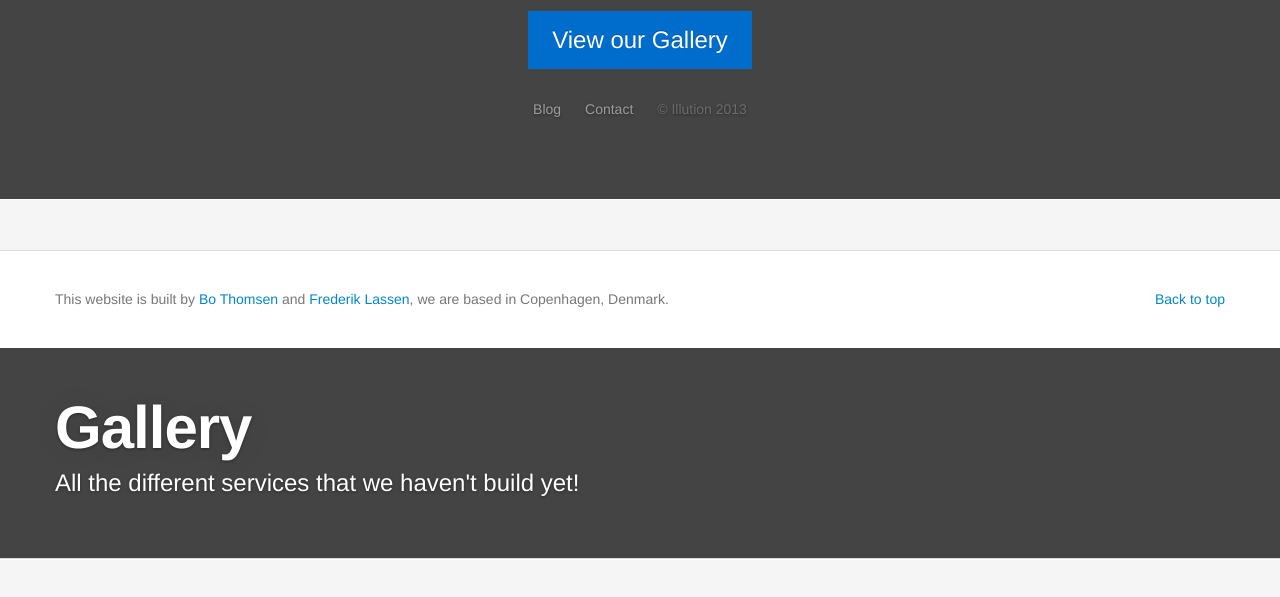
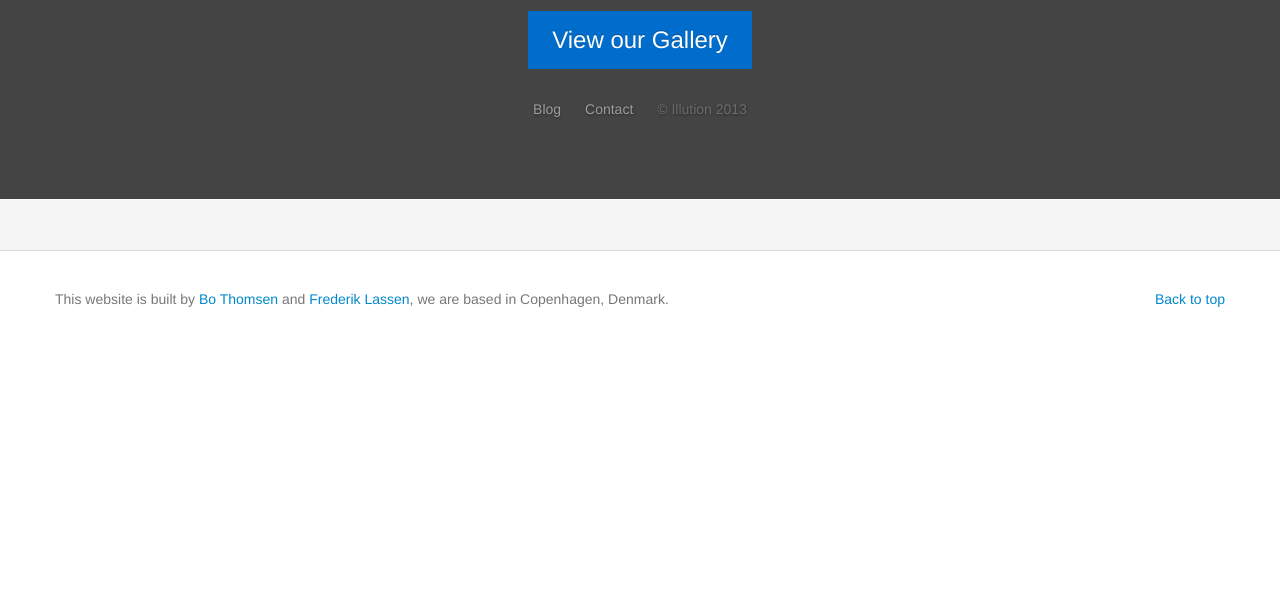
Before and after one commit to boh1996/Illution-Website, a plain HTML site: page index.html in a window 1280 px wide. Shown: the part 319-916 px from the top of the page. After the commit the page ends 800 px from the top, so only its background shows below. Drawn offline with Linux system fonts and the light colour scheme.

Commit message:
Some more fixes

```diff
--- a/css/scrollbar.css
+++ b/css/scrollbar.css
@@ -9,6 +9,10 @@
     display: none;
     height:0;
     width: 0;
+}
+
+::-webkit-scrollbar-track {
+    background: none;
 }
 
 ::-webkit-scrollbar-thumb {
--- a/index.html
+++ b/index.html
@@ -99,7 +99,7 @@
 		    </footer>
 		</div>
 
-		<div id="gallery" class="disabled_page">
+		<div id="gallery" class="disabled-page">
 			<header class="jumbotron subhead" id="overview">
 			  	<div class="container">
 			    	<h1>Gallery</h1>
```
